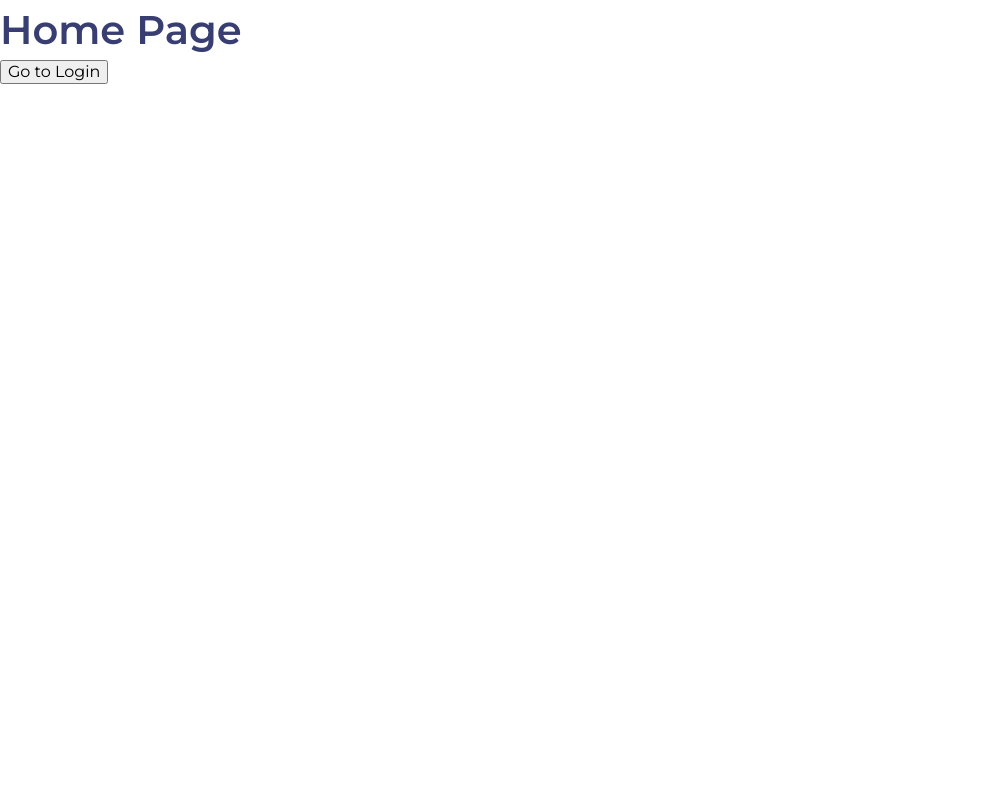
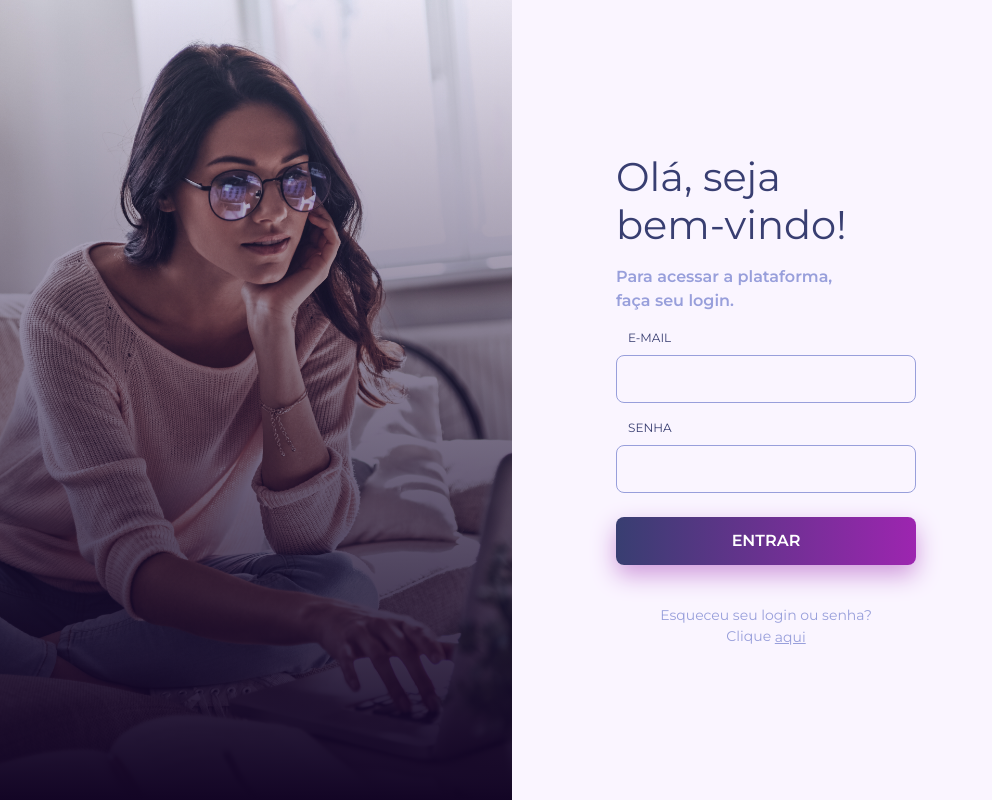
Before and after one commit to pedrobritto/wiser-login, a Next.js app: page / in a window 1280 px wide. Shown: the whole page, without its empty margins (0-992 px from the left). Built offline with nearby package versions, Linux system fonts and the light colour scheme.

Commit message:
Add README, fix TS type issues

```diff
--- a/components/login/LoginForm/LoginForm.tsx
+++ b/components/login/LoginForm/LoginForm.tsx
@@ -66,7 +66,7 @@ const LoginForm: React.FC = () => {
   const { isTabletUp } = useBreakpoints();
 
   const [isLoading, setIsLoading] = useState(false);
-  const [response, setResponse] = useState();
+  const [response, setResponse] = useState(null);
 
   const { register, errors, handleSubmit } = useForm<FormType>({
     defaultValues: {
@@ -142,12 +142,7 @@ const LoginForm: React.FC = () => {
         </FormControl>
 
         <FormButtonContainer>
-          <Button
-            type="submit"
-            loading={isLoading}
-            fullWidth
-            elevation={isTabletUp}
-          >
+          <Button loading={isLoading} fullWidth elevation={isTabletUp}>
             Entrar
           </Button>
         </FormButtonContainer>
--- a/components/ui/Alert/Alert.tsx
+++ b/components/ui/Alert/Alert.tsx
@@ -1,6 +1,6 @@
 import styled from "styled-components";
 
-const StyledAlert = styled.div`
+const StyledAlert = styled.div<{ $severity: string }>`
   font-size: ${({ theme }) => theme.pxToRem(14)};
   font-weight: 600;
   padding: ${({ theme }) => theme.spacingRem(1.5, 2)};
@@ -20,7 +20,11 @@ const StyledAlert = styled.div`
   }};
 `;
 
-const Alert: React.FC = ({ severity = "success", children }) => {
+interface AlertProps {
+  severity?: string;
+}
+
+const Alert: React.FC<AlertProps> = ({ severity = "success", children }) => {
   return <StyledAlert $severity={severity}>{children}</StyledAlert>;
 };
 
--- a/components/ui/Button/Button.tsx
+++ b/components/ui/Button/Button.tsx
@@ -1,6 +1,13 @@
 import styled, { css } from "styled-components";
 
-const StyledButton = styled.button`
+interface StyledButtonProps {
+  $elevation?: boolean;
+  $uppercase?: boolean;
+  $loading?: boolean;
+  fullWidth?: boolean;
+}
+
+const StyledButton = styled.button<StyledButtonProps>`
   display: inline-flex;
   align-items: center;
   justify-content: center;
@@ -23,7 +30,9 @@ const StyledButton = styled.button`
     opacity ${({ theme }) => theme.transition.default},
     color ${({ theme }) => theme.transition.default};
 
-  ${({ theme }) => theme.typography.button}
+  font-size: ${({ theme }) => theme.typography.button.fontSize};
+  line-height: ${({ theme }) => theme.typography.button.lineHeight};
+  font-weight: ${({ theme }) => theme.typography.button.fontWeight};
 
   color: #fff;
   background: linear-gradient(
--- a/components/ui/ButtonLink/ButtonLink.tsx
+++ b/components/ui/ButtonLink/ButtonLink.tsx
@@ -20,7 +20,11 @@ const StyledButtonLink = styled.button`
   text-decoration: underline;
 `;
 
-const ButtonLink: React.FC = (props) => {
+interface ButtonLinkProps {
+  tabIndex?: number;
+}
+
+const ButtonLink: React.FC<ButtonLinkProps> = (props) => {
   return <StyledButtonLink {...props} />;
 };
 
--- a/pages/api/auth.ts
+++ b/pages/api/auth.ts
@@ -12,7 +12,7 @@ export default (
 ): void => {
   const { email } = req.body;
 
-  if (email.includes("error@")) {
+  if (email.includes("erro@")) {
     res.status(401).json({
       success: false,
       error_code: "INVALID_CREDENTIALS",
--- a/pages/index.tsx
+++ b/pages/index.tsx
@@ -1,21 +1,62 @@
 import Head from "next/head";
-import Link from "next/link";
+import Image from "next/image";
 
-export default function Home() {
+import useBreakpoints from "@/hooks/useBreakpoints";
+
+import LoginForm from "@/components/login/LoginForm";
+import {
+  LoginSection,
+  LoginCardContainer,
+  LoginCard,
+  LoginGrid,
+  LoginAsideImageContainer,
+} from "@/components/login/Layout";
+import ForgotPassword from "@/components/login/ForgotPassword";
+
+function Login() {
+  const { isTabletUp } = useBreakpoints();
+
   return (
-    <div>
+    <>
       <Head>
-        <title>Wiser Platform - Home</title>
+        <title>Wiser Platform - Login</title>
       </Head>
 
-      <main>
-        <h1>Home Page</h1>
-        <Link href="/login">
-          <a>
-            <button>Go to Login</button>
-          </a>
-        </Link>
-      </main>
-    </div>
+      <LoginGrid>
+        <LoginAsideImageContainer>
+          {isTabletUp ? (
+            <Image
+              src="/images/bg@2x.jpg"
+              layout="fill"
+              objectFit="cover"
+              alt="Foto de uma mulher utilizando um computador."
+              quality={75}
+            />
+          ) : (
+            <Image
+              src="/images/bg@2x.jpg"
+              layout="responsive"
+              objectFit="cover"
+              height={500}
+              width={500}
+              quality={75}
+              alt="Foto de uma mulher utilizando um computador."
+            />
+          )}
+        </LoginAsideImageContainer>
+
+        <LoginSection>
+          <LoginCardContainer>
+            <LoginCard>
+              <LoginForm />
+            </LoginCard>
+
+            <ForgotPassword />
+          </LoginCardContainer>
+        </LoginSection>
+      </LoginGrid>
+    </>
   );
 }
+
+export default Login;
```
Also changed, not shown: pages/login.tsx (deleted, +0 -62 lines), 1 other file (tests, documents, lock files or other folders).
